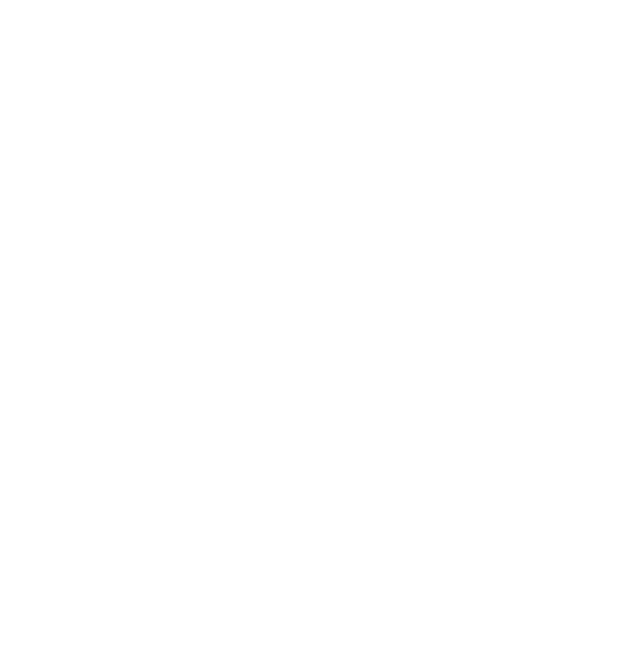
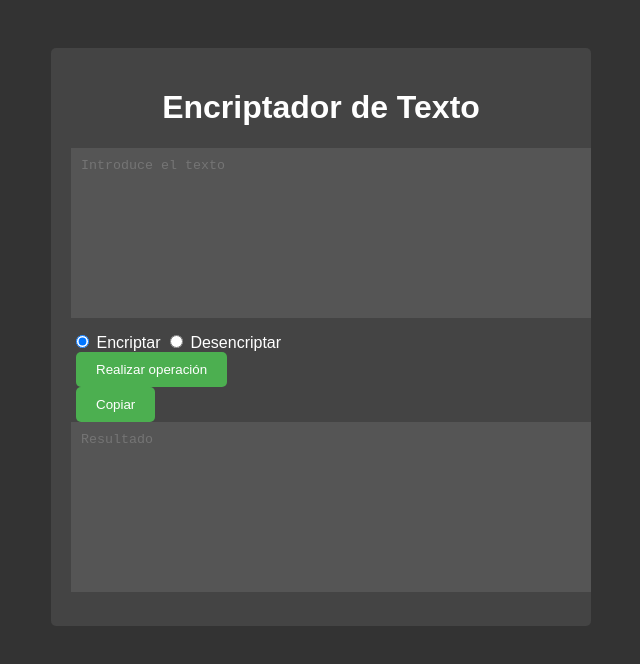
Before and after one commit to miradacsc/Alura_challengeOne_Encriptador, a plain HTML site: page index.html in a window 1280 px wide. Shown: the whole page, without its empty margins (319-959 px from the left). Drawn offline with Linux system fonts and the light colour scheme.

Commit message:
estructura html y estilos

```diff
--- a/index.html
+++ b/index.html
@@ -4,9 +4,28 @@
     <meta charset="UTF-8">
     <meta http-equiv="X-UA-Compatible" content="IE=edge">
     <meta name="viewport" content="width=device-width, initial-scale=1.0">
-    <title>Document</title>
+    <title>Encriptador de Texto</title>
+    <link rel="stylesheet" type="text/css" href="style.css">
 </head>
 <body>
+    <div class="container">
+        <h1>Encriptador de Texto</h1>
+        <textarea id="input" placeholder="Introduce el texto" oninput="resetOutput()"></textarea>
+        <div>
+          <input type="radio" id="encryptRadio" name="operation" checked>
+          <label for="encryptRadio">Encriptar</label>
+          <input type="radio" id="decryptRadio" name="operation">
+          <label for="decryptRadio">Desencriptar</label>
+        </div>
+        <button onclick="performOperation()">Realizar operación</button>
+        <div>
+          <button id="copyButton" onclick="copyText()">Copiar</button>
+          <span id="copySuccess" class="hidden">¡Texto copiado!</span>
+        </div>
+        <textarea id="output" placeholder="Resultado" readonly></textarea>
+      </div>
+
+      <script src="script.js"></script>
 
 </body>
 </html>
--- a/style.css
+++ b/style.css
@@ -0,0 +1,49 @@
+body {
+    font-family: Arial, sans-serif;
+    background-color: #333;
+    color: #fff;
+    margin: 0;
+    padding: 0;
+  }
+
+  .container {
+    max-width: 500px;
+    margin: 3em auto;
+    padding: 20px;
+    background-color: #444;
+    border-radius: 5px;
+  }
+
+  h1 {
+    text-align: center;
+  }
+
+  textarea {
+    width: 100%;
+    height: 150px;
+    padding: 10px;
+    margin-bottom: 10px;
+    background-color: #555;
+    color: #fff;
+    border: none;
+    resize: none;
+  }
+
+  button {
+    display: inline-block;
+    margin: 0 5px;
+    padding: 10px 20px;
+    background-color: #4caf50;
+    color: #fff;
+    border: none;
+    border-radius: 5px;
+    cursor: pointer;
+  }
+
+  button:hover {
+    background-color: #45a049;
+  }
+
+  .hidden {
+    display: none;
+  }
```
